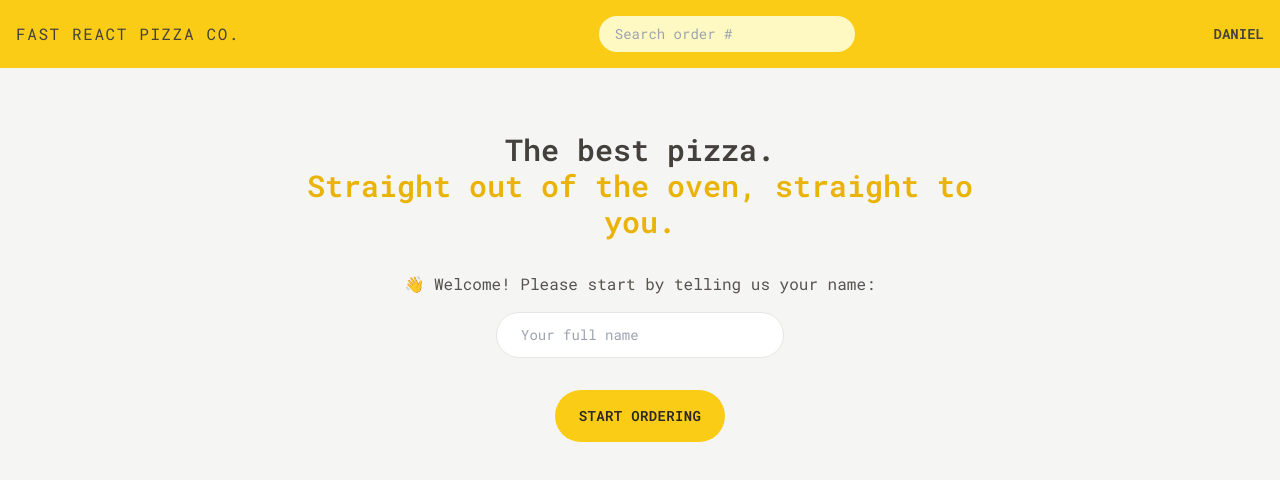
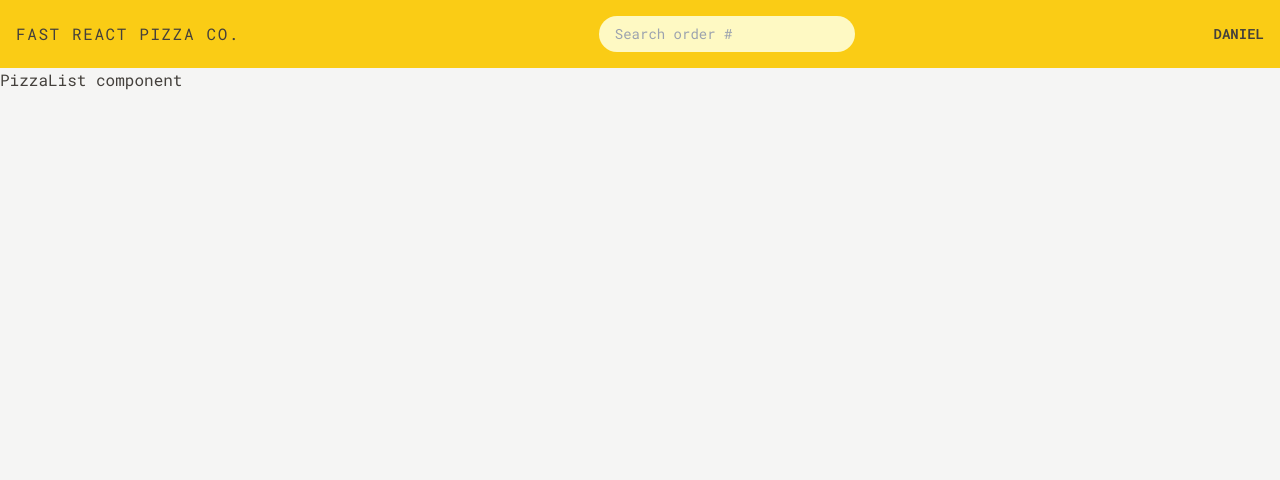
Before and after one commit to DanielArzani/fast-react-pizza, a React (Vite) app: page /menu in a window 1280 px wide. Shown: the top 480 px of the page. Built offline with nearby package versions, Linux system fonts and the light colour scheme.

Commit message:
add comments to my components

```diff
--- a/src/components/Header/Header.tsx
+++ b/src/components/Header/Header.tsx
@@ -1,5 +1,8 @@
 import React from 'react';
 
+/**
+ * Common header which will show the currently signed in user (if any) and allow them to search through their orders
+ */
 function Header() {
   return (
     <header className='flex flex-wrap items-center justify-between bg-yellow-400 p-4'>
--- a/src/components/Main/Main.tsx
+++ b/src/components/Main/Main.tsx
@@ -1,5 +1,8 @@
 import React from 'react';
 
+/**
+ * The <main> element for the pages in the app
+ */
 function Main() {
   return (
     <main className='mx-auto max-w-3xl'>
--- /dev/null
+++ b/src/components/Pizza/Pizza.tsx
@@ -0,0 +1,7 @@
+import React from "react";
+
+  function Pizza() {
+    return <div>Pizza component</div>;
+  }
+
+  export default Pizza;
--- /dev/null
+++ b/src/components/Pizza/index.tsx
@@ -0,0 +1,2 @@
+export * from "./Pizza";
+export { default } from "./Pizza";
--- /dev/null
+++ b/src/components/PizzaList/PizzaList.tsx
@@ -0,0 +1,7 @@
+import React from "react";
+
+  function PizzaList() {
+    return <div>PizzaList component</div>;
+  }
+
+  export default PizzaList;
--- /dev/null
+++ b/src/components/PizzaList/index.tsx
@@ -0,0 +1,2 @@
+export * from "./PizzaList";
+export { default } from "./PizzaList";
--- a/src/components/app/App.tsx
+++ b/src/components/app/App.tsx
@@ -1,8 +1,12 @@
 import React from 'react';
-import HomePage from '../../pages/HomePage';
+// import HomePage from '../../pages/HomePage';
+import MenuPage from '../../pages/MenuPage';
 
+/**
+ * A pizza ordering application
+ */
 function App() {
-  return <HomePage />;
+  return <MenuPage />;
 }
 
 export default App;
--- a/src/pages/HomePage/HomePage.tsx
+++ b/src/pages/HomePage/HomePage.tsx
@@ -2,6 +2,9 @@ import React from 'react';
 import Header from '../../components/Header';
 import Main from '../../components/Main';
 
+/**
+ * The initial page a user will see, also doubles as the sign in page
+ */
 function HomePage() {
   return (
     <div className='center'>
--- /dev/null
+++ b/src/pages/MenuPage/MenuPage.tsx
@@ -0,0 +1,16 @@
+import React from 'react';
+import Header from '../../components/Header';
+import PizzaList from '../../components/PizzaList';
+
+function MenuPage() {
+  return (
+    <div>
+      <Header />
+      <main>
+        <PizzaList />
+      </main>
+    </div>
+  );
+}
+
+export default MenuPage;
--- /dev/null
+++ b/src/pages/MenuPage/index.tsx
@@ -0,0 +1,2 @@
+export * from "./MenuPage";
+export { default } from "./MenuPage";
```
